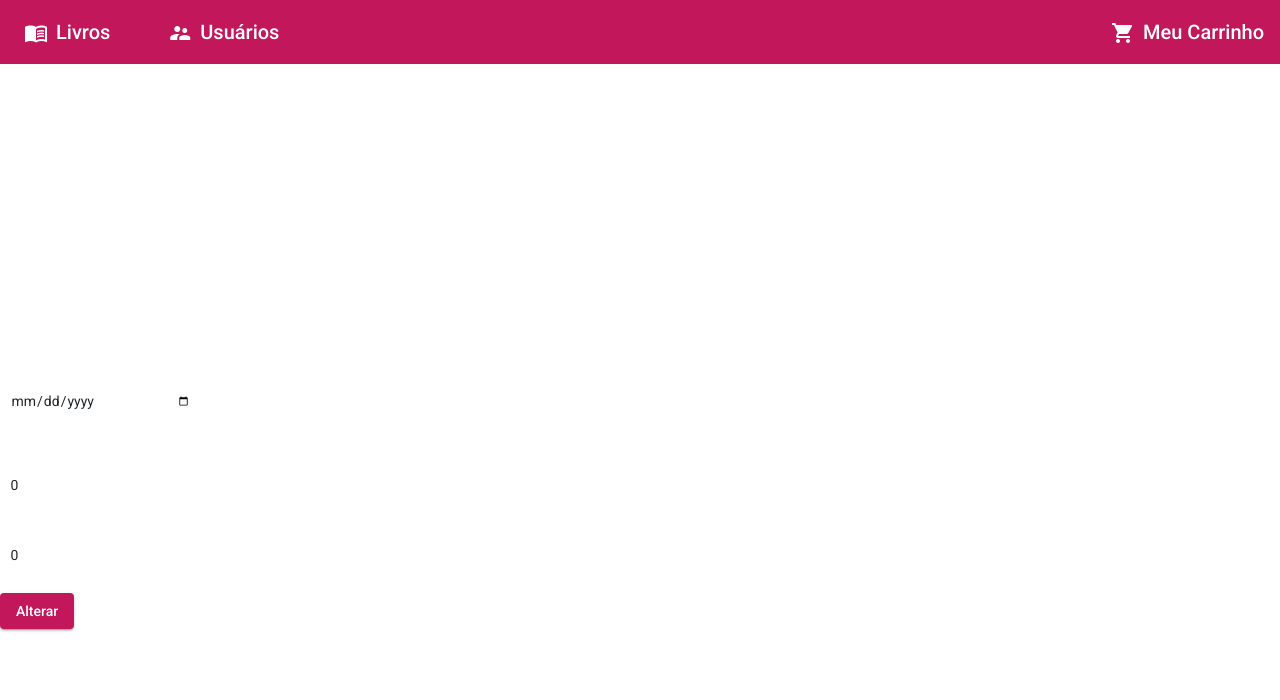
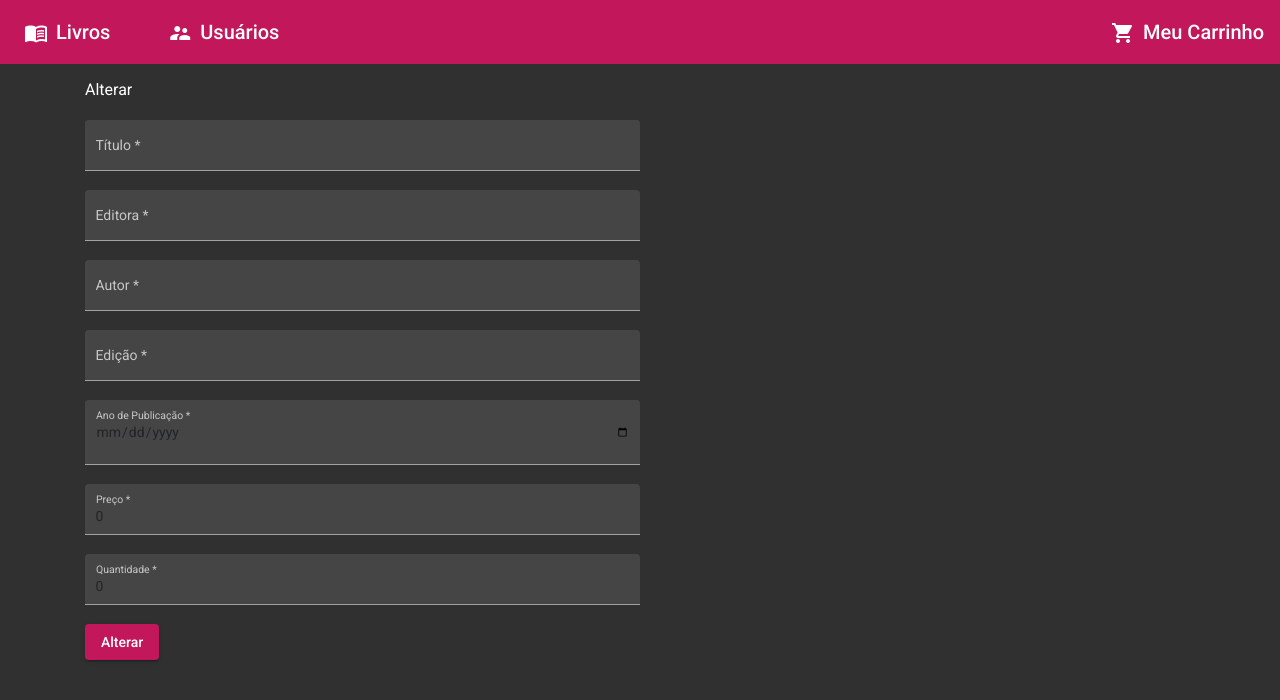
Before and after one commit to isabellebittencourt/livrarias, an Angular app in the folder client/: page /book/edit/1 in a window 1280 px wide. Shown: the top 700 px of the page. Built offline with nearby package versions, Linux system fonts and the light colour scheme; no server answers.

Commit message:
Alteração dos inputs com erro

```diff
--- a/client/src/app/views/book/create-book/create-book.component.css
+++ b/client/src/app/views/book/create-book/create-book.component.css
@@ -0,0 +1,7 @@
+.inputs{
+    width: 50%;
+}
+
+h3{
+    color: #ffff;
+}
--- a/client/src/app/views/book/create-book/create-book.component.html
+++ b/client/src/app/views/book/create-book/create-book.component.html
@@ -1,36 +1,36 @@
 <div class="container example-container">
     <h3>Cadastrar livro</h3>
-        <mat-form-field appearance="fill">
+        <mat-form-field  appearance="fill"  class="inputs">
             <mat-label>Título</mat-label>
             <input matInput name="titulo" id="titulo" [(ngModel)] = "book.titulo" required>
         </mat-form-field><br>
 
-        <mat-form-field appearance="fill">
+        <mat-form-field appearance="fill" class="inputs">
             <mat-label>Autor</mat-label>
             <input matInput name="autor" id="autor" [(ngModel)] = "book.autor" required>
         </mat-form-field><br>
 
-        <mat-form-field appearance="fill">
+        <mat-form-field appearance="fill" class="inputs">
             <mat-label>Editora</mat-label>
             <input matInput name="editora" id="editora" [(ngModel)] = "book.editora" required>
         </mat-form-field><br>
 
-        <mat-form-field appearance="fill">
+        <mat-form-field appearance="fill" class="inputs">
             <mat-label>Edição</mat-label>
             <input matInput name="edicao" id="edicao" [(ngModel)] = "book.edicao" required>
         </mat-form-field><br>
 
-        <mat-form-field appearance="fill">
+        <mat-form-field appearance="fill" class="inputs">
             <mat-label>Ano de Publicação</mat-label>
             <input matInput type="date" name="anoPublicacao" id="anoPublicacao" [(ngModel)] = "book.anoPublicacao" required>
         </mat-form-field><br>
 
-        <mat-form-field appearance="fill">
+        <mat-form-field appearance="fill" class="inputs">
             <mat-label>Preço</mat-label>
             <input matInput name="preco" id="preco" [(ngModel)] = "book.preco" required>
         </mat-form-field><br>
 
-        <mat-form-field appearance="fill">
+        <mat-form-field appearance="fill" class="inputs">
             <mat-label>Quantidade</mat-label>
             <input matInput name="quantidade" id="quantidade" [(ngModel)] = "book.quantidade" required>
         </mat-form-field><br>
--- a/client/src/app/views/book/edit-book/edit-book.component.css
+++ b/client/src/app/views/book/edit-book/edit-book.component.css
@@ -0,0 +1,7 @@
+h3{
+    color: #fff;
+}
+
+.inputs{
+    width: 50%;
+}
--- a/client/src/app/views/book/edit-book/edit-book.component.html
+++ b/client/src/app/views/book/edit-book/edit-book.component.html
@@ -1,37 +1,38 @@
-<div class="inner-component">
+<div class="container">
+
+    <h3>Alterar</h3>
     <form (submit)="updateBook()">
-
-        <mat-form-field appearance="fill">
+        <mat-form-field appearance="fill" class="inputs">
             <mat-label>Título</mat-label>
             <input matInput type="text" name="titulo" id="titulo" [(ngModel)] = "book.titulo" required>
         </mat-form-field><br>
 
-        <mat-form-field appearance="fill">
+        <mat-form-field appearance="fill" class="inputs">
             <mat-label>Editora</mat-label>
             <input matInput type="text" name="editora" id="editora" [(ngModel)] = "book.editora" required>
         </mat-form-field><br>
 
-        <mat-form-field appearance="fill">
+        <mat-form-field appearance="fill" class="inputs">
             <mat-label>Autor</mat-label>
             <input matInput type="text" name="autor" id="autor" [(ngModel)] = "book.autor" required>
         </mat-form-field><br>
 
-        <mat-form-field appearance="fill">
+        <mat-form-field appearance="fill" class="inputs">
             <mat-label>Edição</mat-label>
             <input matInput type="text" name="edicao" id="edicao" [(ngModel)] = "book.edicao" required>
         </mat-form-field><br>
 
-        <mat-form-field appearance="fill">
+        <mat-form-field appearance="fill" class="inputs">
             <mat-label>Ano de Publicação</mat-label>
             <input matInput type="date" name="anoPublicacao" id="anoPublicacao" [(ngModel)] = "book.anoPublicacao" required>
         </mat-form-field><br>
 
-        <mat-form-field appearance="fill">
+        <mat-form-field appearance="fill" class="inputs">
             <mat-label>Preço</mat-label>
             <input matInput type="number" name="preco" id="preco" [(ngModel)] = "book.preco" required>
         </mat-form-field><br>
 
-        <mat-form-field appearance="fill">
+        <mat-form-field appearance="fill" class="inputs">
             <mat-label>Quantidade</mat-label>
             <input matInput type="text" name="quantidade" id="quantidade" [(ngModel)] = "book.quantidade" required>
         </mat-form-field><br>
--- a/client/src/app/views/book/list-book/list-book.component.css
+++ b/client/src/app/views/book/list-book/list-book.component.css
@@ -1,3 +1,7 @@
 table {
   width: 100%;
 }
+
+h1{
+  color: #fff;
+}
--- a/client/src/app/views/user/create-user/create-user.component.css
+++ b/client/src/app/views/user/create-user/create-user.component.css
@@ -0,0 +1,7 @@
+.inputs{
+    width: 50%;
+}
+
+h3{
+    color: #ffff;
+}
--- a/client/src/app/views/user/create-user/create-user.component.html
+++ b/client/src/app/views/user/create-user/create-user.component.html
@@ -1,22 +1,22 @@
 <div class="container example-container">
     <h3>Cadastrar Usuário</h3>
 
-        <mat-form-field appearance="fill">
+        <mat-form-field appearance="fill" class="inputs">
             <mat-label>Nome</mat-label>
             <input matInput name="nome" id="nome" [(ngModel)] = "user.nome" required>
         </mat-form-field><br>
 
-        <mat-form-field appearance="fill">
+        <mat-form-field appearance="fill" class="inputs">
             <mat-label>Email</mat-label>
             <input matInput name="email" id="email" [(ngModel)] = "user.email" required>
         </mat-form-field><br>
 
-        <mat-form-field appearance="fill">
+        <mat-form-field appearance="fill" class="inputs">
             <mat-label>CPF</mat-label>
             <input matInput name="cpf" id="cpf" [(ngModel)] = "user.cpf" required>
         </mat-form-field><br>
 
-        <mat-form-field appearance="fill">
+        <mat-form-field appearance="fill" class="inputs">
             <mat-label>Data de Nascimento</mat-label>
             <input matInput name="dataNascimento" type="date" id="dataNascimento" [(ngModel)] = "user.dataNascimento" required>
         </mat-form-field><br>
--- a/client/src/app/views/user/edit-user/edit-user.component.css
+++ b/client/src/app/views/user/edit-user/edit-user.component.css
@@ -0,0 +1,7 @@
+h3{
+    color: #fff;
+}
+
+.inputs{
+    width: 50%;
+}
--- a/client/src/app/views/user/edit-user/edit-user.component.html
+++ b/client/src/app/views/user/edit-user/edit-user.component.html
@@ -1,23 +1,23 @@
-<div class="inner-component">
+<div class="container">
+    <h3>Alterar</h3>
     <form (submit)="editUser()">
-
-        <mat-form-field appearance="fill">
+        <mat-form-field appearance="fill" class="inputs">
             <mat-label>Nome</mat-label>
             <input matInput type="text" name="nome" id="nome" [(ngModel)] = "user.nome" required>
         </mat-form-field><br>
 
-        <mat-form-field appearance="fill">
+        <mat-form-field appearance="fill" class="inputs">
             <mat-label>CPF</mat-label>
             <input matInput type="text" name="cpf" id="cpf" [(ngModel)] = "user.cpf" required>
         </mat-form-field><br>
 
 
-        <mat-form-field appearance="fill">
+        <mat-form-field appearance="fill" class="inputs">
             <mat-label>Email</mat-label>
             <input matInput type="text" name="email" id="email" [(ngModel)] = "user.email" required>
         </mat-form-field><br>
 
-        <mat-form-field appearance="fill">
+        <mat-form-field appearance="fill" class="inputs">
             <mat-label>Data de Nascimento</mat-label>
             <input matInput type="date" name="dataNascimento" id="dataNascimento" [(ngModel)] = "user.dataNascimento" required>
         </mat-form-field><br>
--- a/client/src/index.html
+++ b/client/src/index.html
@@ -1,5 +1,5 @@
 <!doctype html>
-<html lang="en">
+<html lang="pt-br">
 <head>
   <meta charset="utf-8">
   <title>Livraria</title>
@@ -9,7 +9,7 @@
   <link href="https://fonts.googleapis.com/css?family=Roboto:300,400,500&display=swap" rel="stylesheet">
   <link href="https://fonts.googleapis.com/icon?family=Material+Icons" rel="stylesheet">
 </head>
-<body class="mat-typography">
+<body class="mat-typography" style="background-color: #303030;">
   <app-root></app-root>
 </body>
 </html>
```
